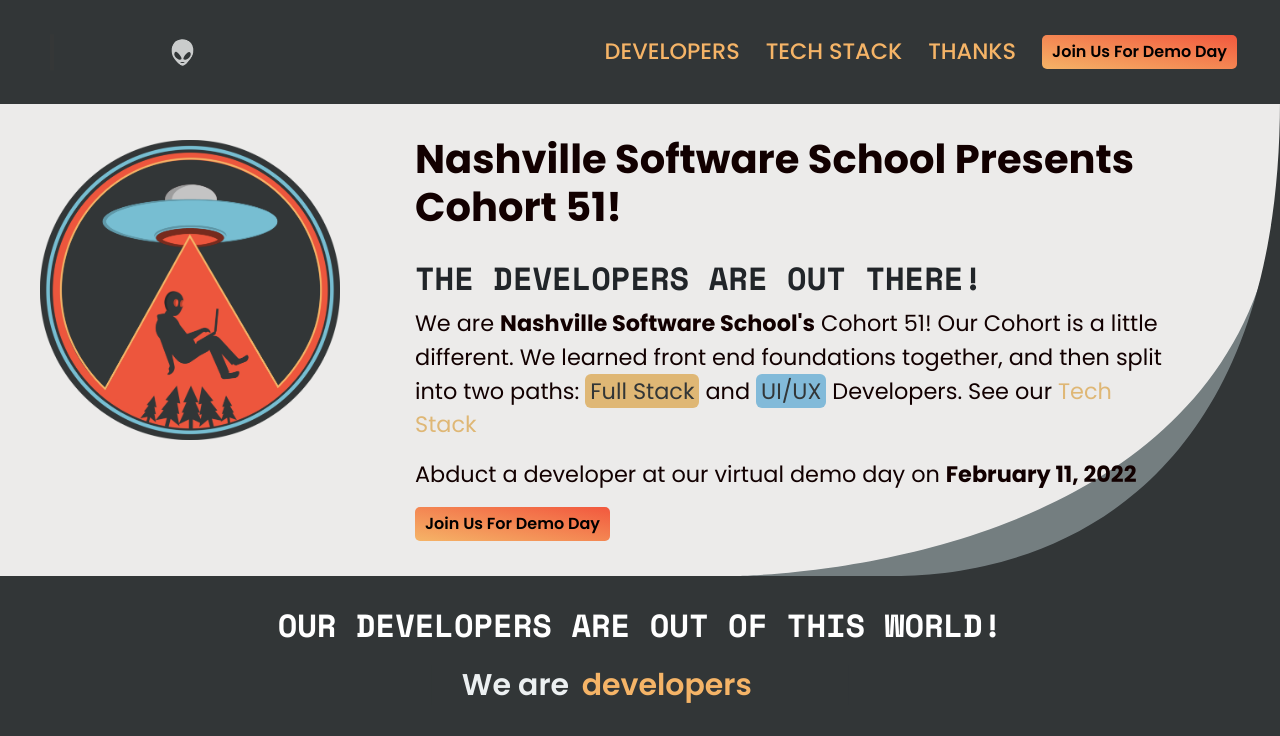
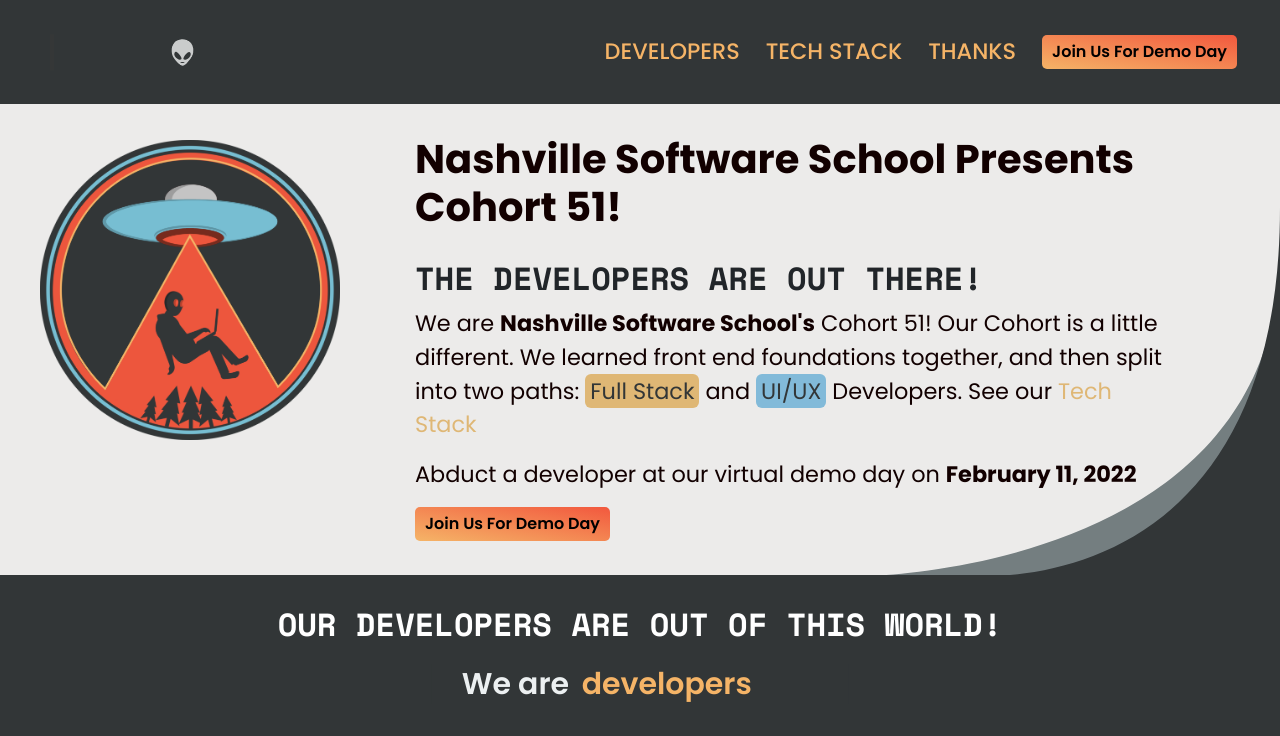
Before and after one commit to nss-day-cohort-51/nss-day-cohort-51.github.io, a React (Create React App) app: page / in a window 1280 px wide. Shown: the top 736 px of the page. Built offline with nearby package versions, Linux system fonts and the light colour scheme.

Commit message:
mw-fix-Description-section-147 Fixed the weird white line with negative margin and resixing the svg

```diff
--- a/src/styles/description.scss
+++ b/src/styles/description.scss
@@ -15,6 +15,8 @@ $platinum: #ecebea;
   flex-wrap: wrap;
   background-color: $platinum;
   padding-top: 100px;
+  z-index: 1;
+  position: relative;
 }
 
 .logo {
@@ -35,7 +37,7 @@ $platinum: #ecebea;
   align-items: flex-start;
   justify-content: center;
   padding: 35px;
-  background-image: url("../images/description-BG.svg");
+  background-image: url("../images/description-BG-swoop.svg");
   background-repeat: no-repeat;
   background-size: auto 100%;
   background-position: right bottom;
--- a/src/styles/devlist.scss
+++ b/src/styles/devlist.scss
@@ -12,6 +12,9 @@ $platinum: #ecebea;
 //Developer Section
 #devList {
   scroll-margin-top: 90px;
+  margin-top: -1px;
+  z-index: 100;
+  position: relative;
 }
 
 //Developer Section
```
Also changed, not shown: src/images/description-BG-swoop.svg (added), src/images/description-BG.svg (deleted).
